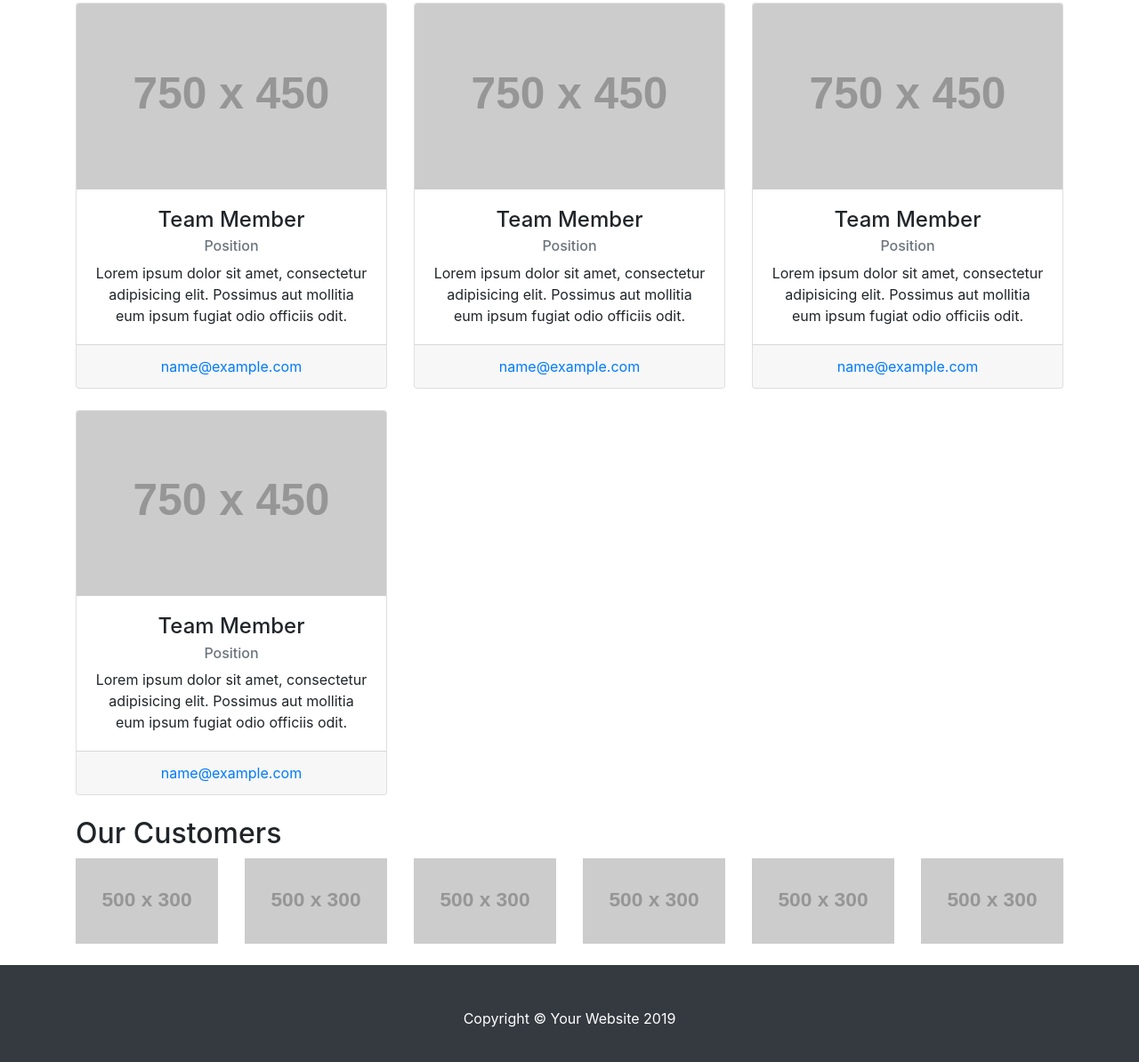
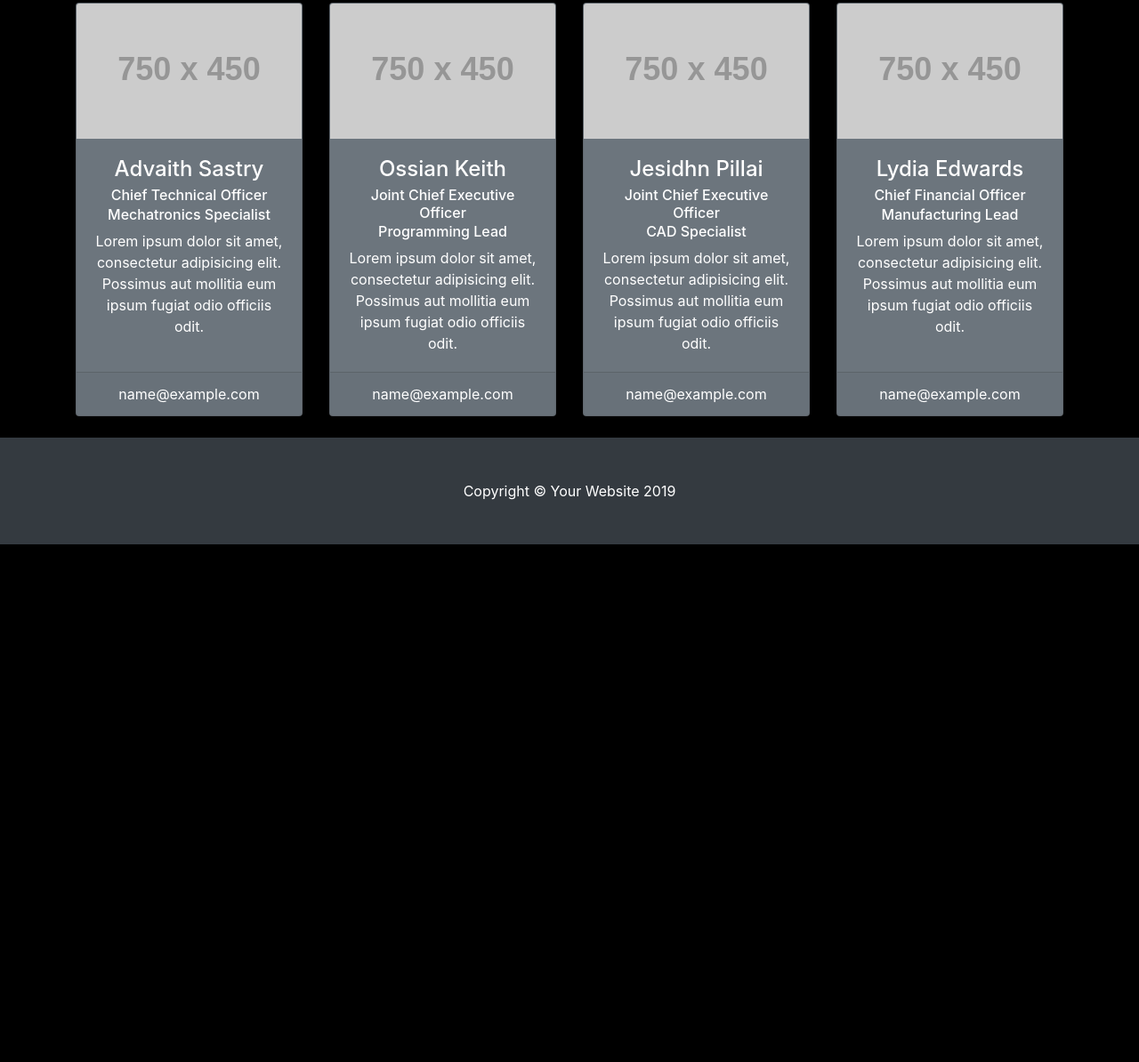
Before and after one commit to ajs917/Horizons, a website: page about.html in a window 1280 px wide. Shown: the part 634-1828 px from the top of the page at 89% size. After the commit the page ends 1246 px from the top, so only its background shows below. Drawn offline with Linux system fonts and the light colour scheme; placeholder pictures from the web are drawn by us.

Commit message:
ColorSchemeChange

```diff
--- a/about.html
+++ b/about.html
@@ -11,7 +11,7 @@
   <title>Modern Business - Start Bootstrap Template</title>
 
   <!-- Bootstrap core CSS -->
-  <link href="vendor/bootstrap/css/bootstrap.min.css" rel="stylesheet">
+  <link href="vendor/bootstrap/css/bootstrap.css" rel="stylesheet">
 
   <!-- Custom styles for this template -->
   <link href="css/modern-business.css" rel="stylesheet">
@@ -74,12 +74,13 @@
     <h2>Our Team</h2>
 
     <div class="row">
-      <div class="col-lg-4 mb-4">
+      <div class="col-lg-3 mb-4">
         <div class="card h-100 text-center">
           <img class="card-img-top" src="http://placehold.it/750x450" alt="">
           <div class="card-body">
-            <h4 class="card-title">Team Member</h4>
-            <h6 class="card-subtitle mb-2 text-muted">Position</h6>
+            <h4 class="card-title">Advaith Sastry</h4>
+            <h6 class="card-subtitle mb-2 text-muted">Chief Technical Officer</h6>
+            <h6 class="card-subtitle mb-2 text-muted">Mechatronics Specialist</h6>
             <p class="card-text">Lorem ipsum dolor sit amet, consectetur adipisicing elit. Possimus aut mollitia eum ipsum fugiat odio officiis odit.</p>
           </div>
           <div class="card-footer">
@@ -87,12 +88,13 @@
           </div>
         </div>
       </div>
-      <div class="col-lg-4 mb-4">
+      <div class="col-lg-3 mb-4">
         <div class="card h-100 text-center">
           <img class="card-img-top" src="http://placehold.it/750x450" alt="">
           <div class="card-body">
-            <h4 class="card-title">Team Member</h4>
-            <h6 class="card-subtitle mb-2 text-muted">Position</h6>
+            <h4 class="card-title">Ossian Keith</h4>
+            <h6 class="card-subtitle mb-2 text-muted">Joint Chief Executive Officer</h6>
+            <h6 class="card-subtitle mb-2 text-muted">Programming Lead</h6>
             <p class="card-text">Lorem ipsum dolor sit amet, consectetur adipisicing elit. Possimus aut mollitia eum ipsum fugiat odio officiis odit.</p>
           </div>
           <div class="card-footer">
@@ -100,12 +102,13 @@
           </div>
         </div>
       </div>
-      <div class="col-lg-4 mb-4">
+      <div class="col-lg-3 mb-4">
         <div class="card h-100 text-center">
           <img class="card-img-top" src="http://placehold.it/750x450" alt="">
           <div class="card-body">
-            <h4 class="card-title">Team Member</h4>
-            <h6 class="card-subtitle mb-2 text-muted">Position</h6>
+            <h4 class="card-title">Jesidhn Pillai</h4>
+            <h6 class="card-subtitle mb-2 text-muted">Joint Chief Executive Officer</h6>
+            <h6 class="card-subtitle mb-2 text-muted">CAD Specialist</h6>
             <p class="card-text">Lorem ipsum dolor sit amet, consectetur adipisicing elit. Possimus aut mollitia eum ipsum fugiat odio officiis odit.</p>
           </div>
           <div class="card-footer">
@@ -113,42 +116,19 @@
           </div>
         </div>
       </div>
-      <div class="col-lg-4 mb-4">
+      <div class="col-lg-3 mb-4">
         <div class="card h-100 text-center">
           <img class="card-img-top" src="http://placehold.it/750x450" alt="">
           <div class="card-body">
-            <h4 class="card-title">Team Member</h4>
-            <h6 class="card-subtitle mb-2 text-muted">Position</h6>
+            <h4 class="card-title">Lydia Edwards</h4>
+            <h6 class="card-subtitle mb-2 text-muted">Chief Financial Officer</h6>
+            <h6 class="card-subtitle mb-2 text-muted">Manufacturing Lead</h6>
             <p class="card-text">Lorem ipsum dolor sit amet, consectetur adipisicing elit. Possimus aut mollitia eum ipsum fugiat odio officiis odit.</p>
           </div>
           <div class="card-footer">
             <a href="#">name@example.com</a>
           </div>
         </div>
-      </div>
-    </div>
-    <!-- /.row -->
-
-    <!-- Our Customers -->
-    <h2>Our Customers</h2>
-    <div class="row">
-      <div class="col-lg-2 col-sm-4 mb-4">
-        <img class="img-fluid" src="http://placehold.it/500x300" alt="">
-      </div>
-      <div class="col-lg-2 col-sm-4 mb-4">
-        <img class="img-fluid" src="http://placehold.it/500x300" alt="">
-      </div>
-      <div class="col-lg-2 col-sm-4 mb-4">
-        <img class="img-fluid" src="http://placehold.it/500x300" alt="">
-      </div>
-      <div class="col-lg-2 col-sm-4 mb-4">
-        <img class="img-fluid" src="http://placehold.it/500x300" alt="">
-      </div>
-      <div class="col-lg-2 col-sm-4 mb-4">
-        <img class="img-fluid" src="http://placehold.it/500x300" alt="">
-      </div>
-      <div class="col-lg-2 col-sm-4 mb-4">
-        <img class="img-fluid" src="http://placehold.it/500x300" alt="">
       </div>
     </div>
     <!-- /.row -->
```
Also changed, not shown: contact.html (+1 -1 lines), faq.html (+2 -2 lines), index.html (+1 -1 lines), vendor/bootstrap/css/bootstrap.css.
